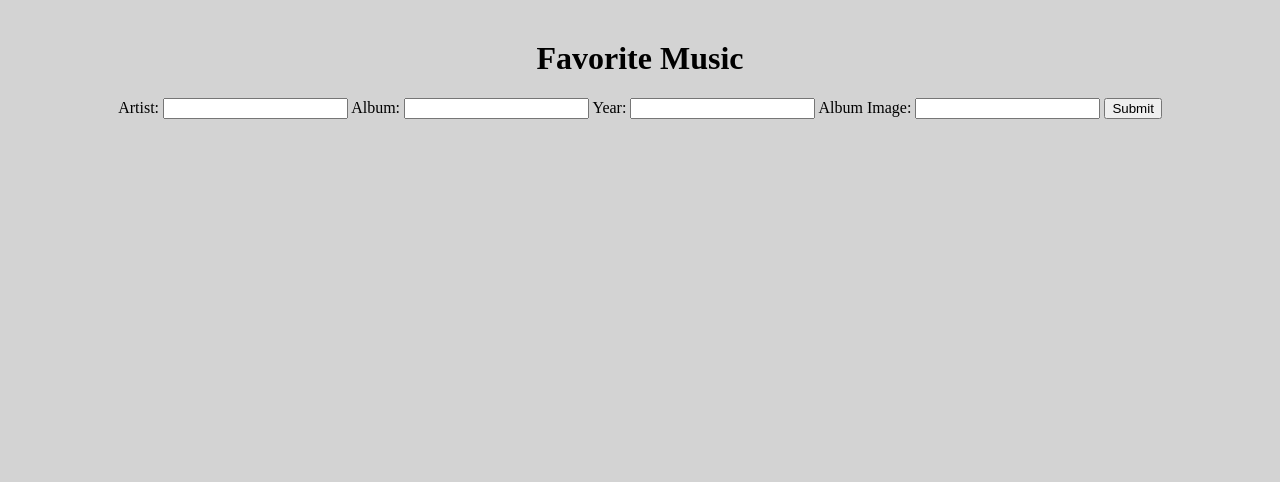
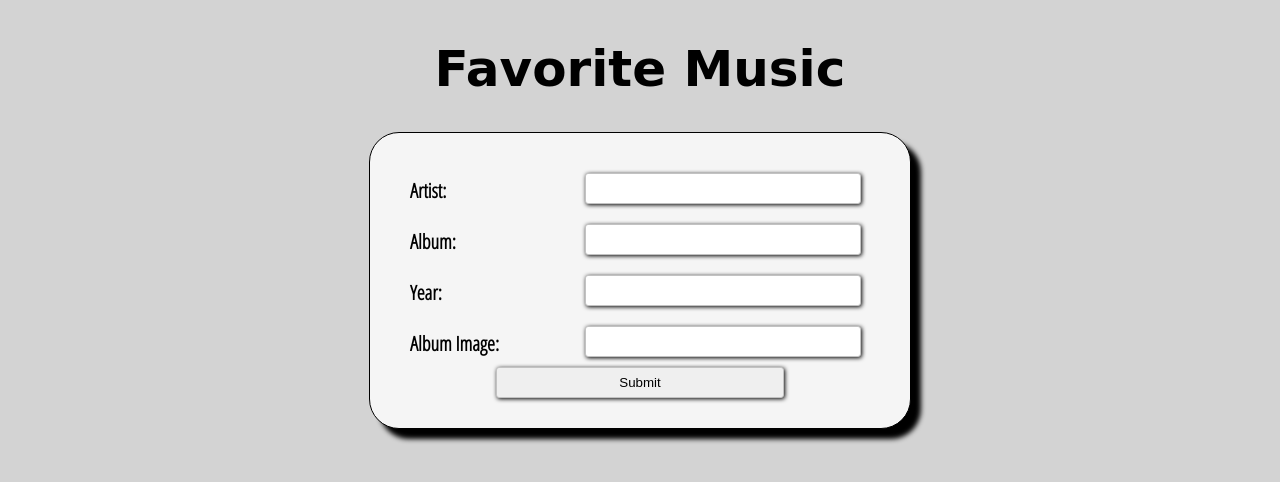
Before and after one commit to mayagold/CollabHomework, a website: page public/index.html in a window 1280 px wide. Drawn offline with nearby package versions, Linux system fonts and the light colour scheme; no server answers; a web font is replaced by a local one.

Commit message:
added some css

```diff
--- a/models/music.js
+++ b/models/music.js
@@ -9,6 +9,6 @@ const musicSchema = mongoose.Schema({
   picture: String
 })
 
-const music = mongoose.model('Music', musicSchema);
+const Music = mongoose.model('Music', musicSchema);
 
-module.exports = music;
+module.exports = Music;
--- a/public/index.html
+++ b/public/index.html
@@ -7,6 +7,7 @@
     <meta charset="utf-8">
     <title>Our Favorite Music</title>
     <link rel="stylesheet" href="style.css">
+    <link href="https://fonts.googleapis.com/css?family=Fredericka+the+Great|Open+Sans+Condensed:300" rel="stylesheet">
     <!-- AngularJS Link -->
     <script src="https://ajax.googleapis.com/ajax/libs/angularjs/1.6.4/angular.min.js" charset="utf-8"></script>
     <!-- Link to app.js file -->
@@ -31,7 +32,7 @@
 
     <!-- form : add a new album to the site -->
 
-    <form ng-submit="main.createAlbum()">
+    <form class="form-style" ng-submit="main.createAlbum()">
       <label><span>Artist: </span><input type="text" ng-model="main.formdata.artist"/></label>
       <label><span>Album: </span><input type="text" ng-model="main.formdata.albumname"/></label>
       <label><span>Year: </span><input type="text" ng-model="main.formdata.year"/></label>
--- a/public/js/app.js
+++ b/public/js/app.js
@@ -12,7 +12,7 @@ app.controller('mainController', ['$http', function($http){
   this.formdata = {};
 
   // get route
-  this.getAlbum = function() {
+  this.getAlbum = function(){
     $http({
       method:'GET',
       url: '/music'
@@ -21,10 +21,10 @@ app.controller('mainController', ['$http', function($http){
     }, function(err){
       console.log(err);
     });
-  }
+  };
 
   // create route
-  this.createAlbum = function() {
+  this.createAlbum = function(){
     $http({
       method: 'POST',
       url: '/music',
--- a/public/style.css
+++ b/public/style.css
@@ -2,8 +2,14 @@
 
 body {
   background: lightgrey;
+  font-family: 'Open Sans Condensed', sans-serif;
   margin: 40px;
   text-align: center;
+}
+
+h1 {
+  font-size: 50px;
+  font-family: "Fredericka the Great", cursive;
 }
 
 ul {
@@ -14,15 +20,92 @@ li {
   display: inline-block;
   padding: 20px;
   max-width: 200px;
+  background: whitesmoke;
+  margin: 10px;
+  border: 2px solid black;
+  box-shadow: 1px 1px 4px black;
+  -moz-box-shadow: 1px 1px 4px black;
+  -webkit-box-shadow: 1px 1px 4px black;
 }
 
-li div {
-  display: inline-flex;
-  flex-direction: column;
-}
 
 li img {
   max-width: 200px;
   max-height: 200px;
   display: block;
+  border: 2px solid black;
+  padding: 1px;
 }
+
+form {
+  background: whitesmoke;
+  color: black;
+  padding: 30px;
+  border: 1px solid black;
+  border-radius: 30px;
+  width: 40%;
+  margin: 0 auto;
+  box-shadow: 10px 10px 5px #000000;
+}
+
+.form-style {
+  max-width: 500px;
+  margin: 20px auto;
+  text-align: center;
+}
+
+
+.form-style label{
+    display: block;
+    margin: 0;
+    padding: 10px
+}
+
+.form-style label > span {
+    width: 150px;
+    float: left;
+    text-align: left;
+    font-weight: bold;
+    padding-top: 4px;
+    padding-right: 15px;
+    font-size: 20px
+}
+
+.form-style input{
+    width: 60%;
+}
+
+.form-style h3,a {
+  color: black;
+}
+
+.form-style input {
+    box-sizing: border-box;
+    -webkit-box-sizing: border-box;
+    -moz-box-sizing: border-box;
+    border: 1px solid #C2C2C2;
+    box-shadow: 1px 1px 4px black;
+    -moz-box-shadow: 1px 1px 4px black;
+    -webkit-box-shadow: 1px 1px 4px black;
+    border-radius: 3px;
+    -webkit-border-radius: 3px;
+    -moz-border-radius: 3px;
+    padding: 7px;
+    outline: none;
+}
+
+.form-style input:hover {
+    background: lightgrey;
+}
+
+form .submit {
+  font-family: "open sans condensed", sans-serif;
+  text-align: center;
+  border: none;
+  padding: 10px;
+  background: whitesmoke;
+  font-size: 18px;
+  margin: 0 auto;
+  font-weight: bold;
+  box-shadow: 1px 1px 4px black;
+}
```
Also changed, not shown: server.js (+2 -6 lines).
